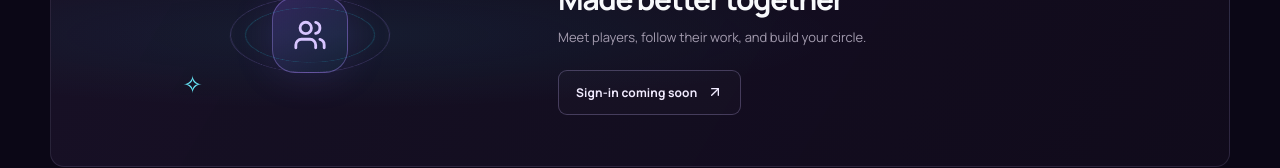
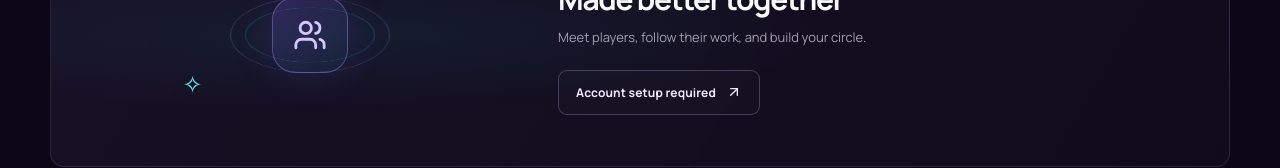
Before and after one commit to mmatinghaffari1390-create/MineKage, a React (Vite) app: page / in a window 1280 px wide. Shown: the part 2436-2604 px from the top of the page. Built offline with nearby package versions, Linux system fonts and the light colour scheme.

Commit message:
Clarify backend-dependent features without coming-soon promises

```diff
--- a/src/App.tsx
+++ b/src/App.tsx
@@ -30,12 +30,12 @@ const copy = {
     java: 'JAVA EDITION', bedrock: 'BEDROCK', survival: 'SURVIVAL', creative: 'CREATIVE',
     adventure: 'ADVENTURE', minigames: 'MINIGAMES', trusted: 'SOURCE-FIRST PICKS',
     trustSub: 'Every listing should show where it comes from. No fake download buttons, ratings, or live counts.',
-    members: 'COMMUNITY', account: 'Account features are not connected yet',
-    accountSub: 'Authentication will be enabled after secure backend configuration.',
-    signIn: 'Sign-in coming soon', footer: 'A community project for the love of Minecraft.',
+    members: 'COMMUNITY', account: 'Account features need backend setup',
+    accountSub: 'Sign-in, profiles, and friendships need a configured authentication provider and database before they can work.',
+    signIn: 'Account setup required', footer: 'A community project for the love of Minecraft.',
     legal: 'Independent fan project. Not affiliated with Mojang or Microsoft.',
     search: 'Search worlds, mods, servers…', all: 'All', noResults: 'No matching items. Try another search.',
-    status: 'Status provider not connected', soon: 'Planned', detail: 'Details coming soon',
+    status: 'Status provider not connected', soon: 'Not connected', detail: 'Open official page',
     footerExplore: 'EXPLORE', footerCommunity: 'COMMUNITY', footerNote: 'Made for curious players.',
   },
   fa: {
@@ -58,12 +58,12 @@ const copy = {
     java: 'نسخه جاوا', bedrock: 'بدراک', survival: 'بقا', creative: 'خلاقانه',
     adventure: 'ماجراجویی', minigames: 'مینی‌گیم', trusted: 'منبع در اولویت',
     trustSub: 'هر مورد باید منبع مشخص داشته باشد؛ بدون دکمه دانلود، امتیاز یا آمار زنده ساختگی.',
-    members: 'جامعه', account: 'امکانات حساب هنوز متصل نشده‌اند',
-    accountSub: 'ورود پس از تنظیم امن سرویس پشتیبان فعال خواهد شد.',
-    signIn: 'ورود به‌زودی', footer: 'پروژه‌ای اجتماعی برای عشق به ماینکرفت.',
+    members: 'جامعه', account: 'امکانات حساب به تنظیم سرویس پشتیبان نیاز دارند',
+    accountSub: 'ورود، پروفایل و دوستی‌ها پس از اتصال امن سرویس احراز هویت و پایگاه داده فعال می‌شوند.',
+    signIn: 'نیازمند تنظیم حساب', footer: 'پروژه‌ای اجتماعی برای عشق به ماینکرفت.',
     legal: 'پروژه مستقل هواداری؛ وابسته به Mojang یا Microsoft نیست.',
     search: 'جست‌وجوی دنیا، مود و سرور…', all: 'همه', noResults: 'موردی پیدا نشد؛ عبارت دیگری را امتحان کن.',
-    status: 'سرویس وضعیت متصل نیست', soon: 'در برنامه', detail: 'جزئیات به‌زودی',
+    status: 'سرویس وضعیت متصل نیست', soon: 'متصل نیست', detail: 'صفحه رسمی',
     footerExplore: 'اکتشاف', footerCommunity: 'جامعه', footerNote: 'برای بازیکنان کنجکاو.',
   },
 } as const
```
